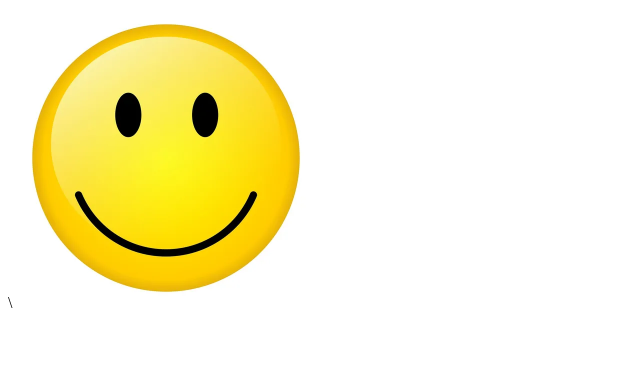
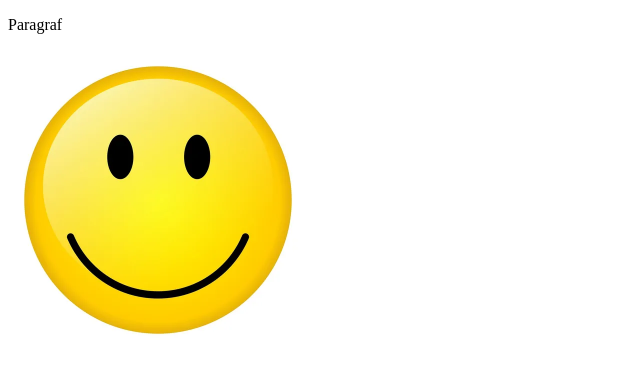
Before and after one commit to UladzimirKurchych/js-training_2, a plain HTML site: page index.html in a window 1280 px wide. Shown: the whole page, without its empty margins (0-640 px from the left). Drawn offline with Linux system fonts and the light colour scheme; files that its build step writes are made by us from their sources.

Commit message:
Update index.html

```diff
--- a/index.html
+++ b/index.html
@@ -4,11 +4,12 @@
 	<meta charset="UTF-8">
 	<meta http-equiv="X-UA-Compatible" content="IE=edge">
 	<meta name="viewport" content="width=device-width, initial-scale=1.0">
+	<link rel="stylesheet" href="css/style.css">
 	<title>js-training_2</title>
 </head>
 <body>
-\
 
+	<p>Paragraf</p>
 	<img src="images/smile.jpg" width="300px">
 
 	<script src="script.js"></script>
```
